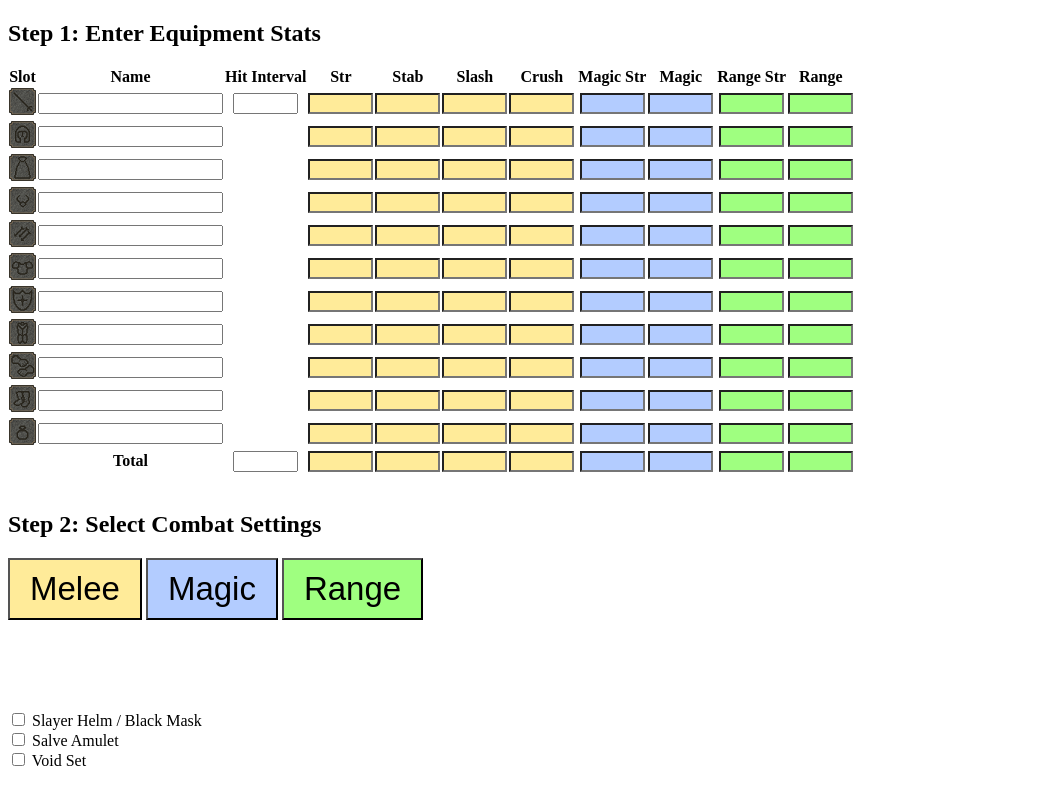
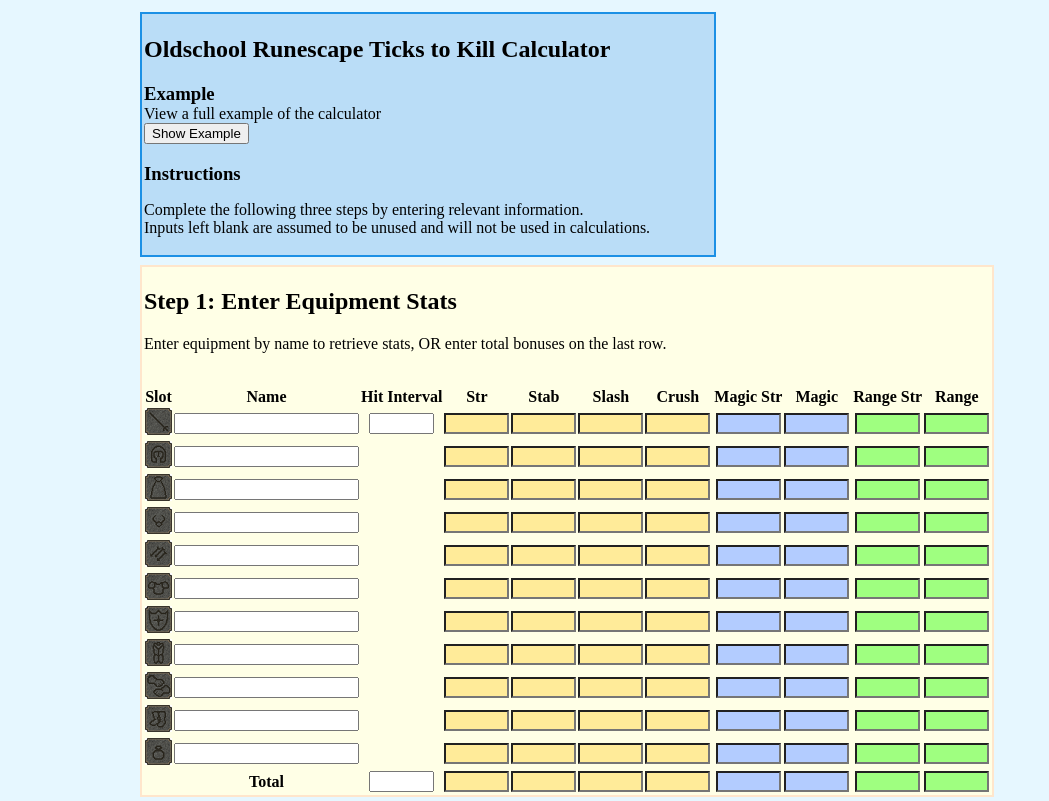
Before and after one commit to Timpan5/ttk, a website: page public/index.html in a window 1280 px wide. Shown: the top 801 px of the page, without its empty margins (0-1049 px from the left). Drawn offline with Linux system fonts and the light colour scheme; no server answers.

Commit message:
CSS
Style sections and instructions

```diff
--- a/public/assets/css/style.css
+++ b/public/assets/css/style.css
@@ -1,3 +1,12 @@
+body {
+	background-color: #e6f7ff;
+	padding-left: 10%;
+}
+
+h3 {
+	margin-bottom: 0px;
+}
+
 #rawData {
 	display: none;
 }
@@ -8,6 +17,15 @@
 
 #equipment {
 	border-collapse: collapse;
+}
+
+#instructions {
+	display: inline-block;
+	background-color: #baddf7;
+	border: 2px solid #1c90e5;
+	min-width: 50%;
+	padding: 2px;
+	margin: 4px;
 }
 
 .str, .st, .sl, .cr {
@@ -50,13 +68,20 @@
 	min-width: 200px;
 }
 
+#attackStyle form {
+	display: inline-block;
+}
 
+.enclose, .pick {
+	display: inline-block;
+	background-color: #ffffe6;
+	border: 2px solid #ffe6cc;
+	padding: 2px;
+	margin: 4px;
+}
 
-
-
-/*
-section {
-	display: inline-block;
-	background-color: #e6fff5;
+#simulation {
+	background-color: white;
+	border: 2px solid #00ff00;
+	padding: 4px;
 }
-*/
--- a/public/assets/scripts/script.js
+++ b/public/assets/scripts/script.js
@@ -213,7 +213,7 @@
 	getPotList("strength", $potStr);
 	$base.append($span1, $atk, $potAtk, $("<br>"), $span2, $str, $potStr);
 
-	var $span3 = $("<span>").html("Attack Style");
+	var $span3 = $("<span>").html("");
 	var $form = $("<form>");
 	var $span4 = $("<span>").html("Accurate");
 	var $radioAccurate = $('<input type="radio" name="as" id="radioAccurate" />').prop( "checked",true);
@@ -223,15 +223,15 @@
 	var $radioControlled = $('<input type="radio" name="as" id="radioControlled" />');
 	$form.append($radioAccurate, $span4, $("<br>"), $radioStrength, $span5, $("<br>"), $radioControlled, $span6, $("<br>"));
 
-
+	var $form1 = $("<form>");
 	var $span7 = $("<span>").html("Stab");
 	var $radioStab = $('<input type="radio" name="st" id="radioStab" />').prop( "checked",true);
 	var $span8 = $("<span>").html("Slash");
 	var $radioSlash = $('<input type="radio" name="st" id="radioSlash" />');
 	var $span9 = $("<span>").html("Crush");
 	var $radioCrush = $('<input type="radio" name="st" id="radioCrush" />');
-	$form.append($("<br>"), $radioStab, $span7, $("<br>"), $radioSlash, $span8, $("<br>"), $radioCrush, $span9, $("<br>"));
-	$("#attackStyle").append($span3, $form);
+	$form1.append($("<br>"), $radioStab, $span7, $("<br>"), $radioSlash, $span8, $("<br>"), $radioCrush, $span9, $("<br>"));
+	$("#attackStyle").append($span3, $form, $form1);
 
 	var $span10 = $("<span>").html("Prayer");
 	var $p1 = $('<select id="p1" />');
--- a/public/index.html
+++ b/public/index.html
@@ -11,8 +11,30 @@
 
 	<body onload="loadLists()">
 
-	<section>
+	<section id="instructions">
+		<h1> Oldschool Runescape Ticks to Kill Calculator </h1>
+		<section id="demo">
+			<h3> Example </h3>
+			<span> View a full example of the calculator </span> <br>
+			<button id="demoButton" onclick="showDemo()"> Show Example </button>
+		</section>
+		<section id="usage">
+			<h3> Instructions </h3>
+			<p>
+				Complete the following three steps by entering relevant information. <br>
+				Inputs left blank are assumed to be unused and will not be used in calculations.
+			</p>
+		</section>
+	</section>
+
+	<br>
+
+	<section class="enclose">
 		<h2> Step 1: Enter Equipment Stats </h2>
+		<p>
+			Enter equipment by name to retrieve stats, OR enter total bonuses on the last row. <br>
+		</p>
+		<br>
 		<table id="equipment">
 			<tr>
 				<th>Slot</th> <th>Name</th> <th>Hit Interval</th> <th>Str</th>
@@ -25,7 +47,7 @@
 
 	<br>
 
-	<section id="pickStyle">
+	<section id="pickStyle" class="enclose">
 		<h2> Step 2: Select Combat Settings  </h2>
 		<button id="pickMelee" onclick="pickMelee()"> Melee </button>
 		<button id="pickMagic" onclick="pickMagic()"> Magic </button>
@@ -33,8 +55,6 @@
 	</section>
 
 	<br>
-
-	<section id="styleIntro" class="pick"> </section>
 
 	<br>
 
@@ -50,7 +70,7 @@
 
 	<br>
 
-	<section id="gear">
+	<section id="gear" class="enclose">
 		<form action="">
 			<input id="checkSlay" type="checkbox"> Slayer Helm / Black Mask </input> <br>
 			<input id="checkSalve" type="checkbox"> Salve Amulet </input> <br>
@@ -60,7 +80,7 @@
 
 	<br>
 
-	<section id="enemy">
+	<section id="enemy" class="enclose">
 		<h2> Step 3: Enter enemy stats </h2>
 		<span> NPC Name </span> <input id="npcName" list="npcList" onchange="getNpcStats()"></input> <br>
 
@@ -78,7 +98,7 @@
 
 	<br>
 
-	<section id="beginSim">
+	<section id="beginSim" class="enclose">
 		<h2> Simulation </h2>
 		<button id="sim"> Begin Simulation </button>
 	</section>
```
